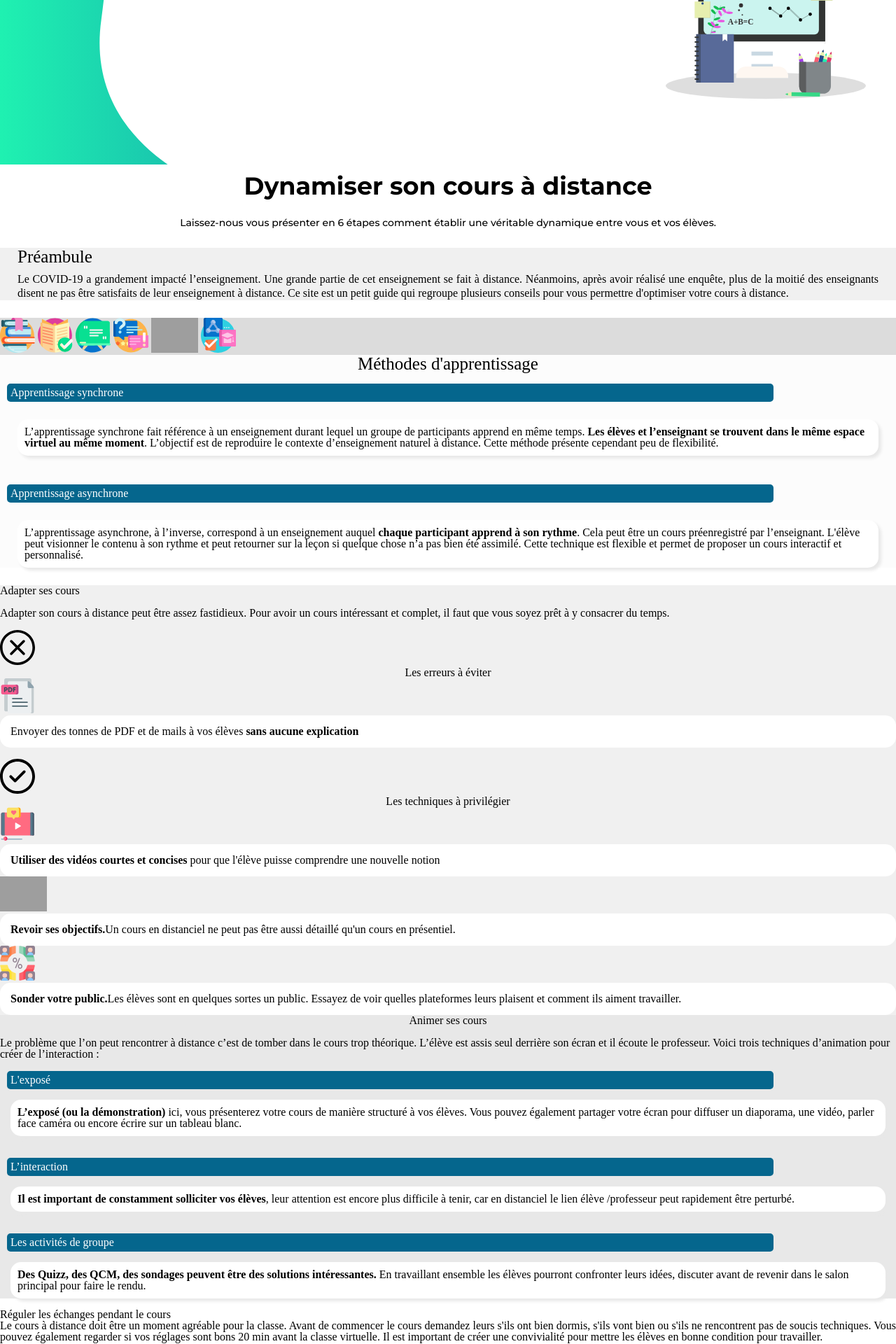
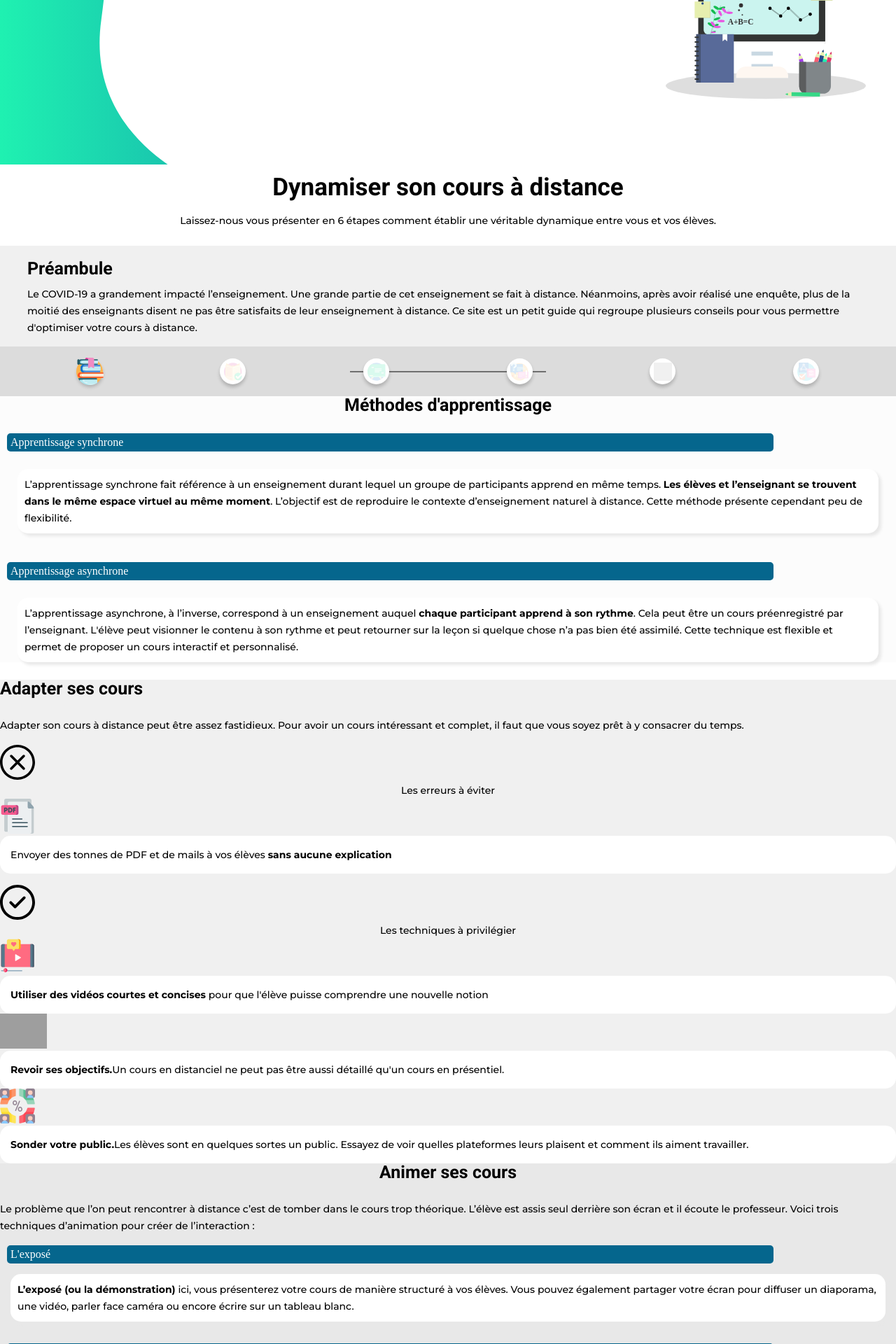
Before and after one commit to YaniMad/appforprofs, a Jekyll site: the page built from index.md, in a window 1280 px wide. Shown: the part 335-2255 px from the top of the page at 70% size. Built offline with Jekyll 4.4.1, drawn with Linux system fonts in a browser that asks for light colours; grey boxes are pictures that could not be loaded.

Commit message:
j'ai bien avancé je finis tout ça demain bisous

```diff
--- a/_includes/commons/components/navigation_bar.html
+++ b/_includes/commons/components/navigation_bar.html
@@ -1,8 +1,47 @@
 <div class="navigation">
-    <img class="taille_navig" src="/assets/iconographie/bulles/methodes_d'apprentissage.svg" alt="icone méthode apprentissage">
-    <img class="taille_navig" src="/assets/iconographie/bulles/Adapter_ses_cours.svg" alt="icone adapter ses cours">
-    <img class="taille_navig" src="/assets/iconographie/bulles/Animer_son_cours.svg" alt="icone animer ses cours">
-    <img class="taille_navig" src="/assets/iconographie/bulles/Reguler_les_echanges_en_classe.svg" alt="icone réguler les échanges">
-    <img class="taille_navig" src="/assets/iconographie/bulles/Le_kit_pour_une_visio_reussie.svg" alt="icone kit visio réussie">
-    <img class="taille_navig" src="/assets/iconographie/bulles/Quelques_logiciel.svg" alt="icone logiciels">
+  <div class="navigation-fake">
+    <div class="navigation-decoration"></div>
+    <div class="icon-background">
+      <img
+        class="navigation_icon"
+        src="/assets/iconographie/bulles/methodes_d'apprentissage.svg"
+        alt="icone méthode apprentissage"
+      />
+    </div>
+    <div class="icon-background">
+      <img
+        class="navigation_icon two"
+        src="/assets/iconographie/bulles/Adapter_ses_cours.svg"
+        alt="icone adapter ses cours"
+      />
+    </div>
+    <div class="icon-background">
+      <img
+        class="navigation_icon two"
+        src="/assets/iconographie/bulles/Animer_son_cours.svg"
+        alt="icone animer ses cours"
+      />
+    </div>
+    <div class="icon-background">
+      <img
+        class="navigation_icon two"
+        src="/assets/iconographie/bulles/Reguler_les_echanges_en_classe.svg"
+        alt="icone réguler les échanges"
+      />
+    </div>
+    <div class="icon-background">
+      <img
+        class="navigation_icon two"
+        src="/assets/iconographie/bulles/Le_kit_pour_une_visio_reussie.svg"
+        alt="icone kit visio réussie"
+      />
+    </div>
+    <div class="icon-background">
+      <img
+        class="navigation_icon two"
+        src="/assets/iconographie/bulles/Quelques_logiciel.svg"
+        alt="icone logiciels"
+      />
+    </div>
+  </div>
 </div>
--- a/_includes/pages/sections/preamble.html
+++ b/_includes/pages/sections/preamble.html
@@ -1,14 +1,14 @@
-<div class="preambule">
+<section class="preambule">
 
-    <div>
-        <h2 class="h2p">Préambule</h2>
-    </div>
+    <h2>Préambule</h2>
 
-    <div class="boxi">
-        <p>Le COVID-19 a grandement impacté l’enseignement. Une grande partie de cet enseignement se fait à distance.
-        Néanmoins, après avoir réalisé une enquête, plus de la moitié des enseignants disent ne pas être satisfaits
-        de leur enseignement à distance. Ce site est un petit guide qui regroupe plusieurs conseils pour vous permettre
-        d'optimiser votre cours à distance.</p>
-    </div>
+    <p>
+      Le COVID-19 a grandement impacté l’enseignement. Une grande partie de cet
+      enseignement se fait à distance. Néanmoins, après avoir réalisé une
+      enquête, plus de la moitié des enseignants disent ne pas être satisfaits
+      de leur enseignement à distance. Ce site est un petit guide qui regroupe
+      plusieurs conseils pour vous permettre d'optimiser votre cours à distance.
+    </p>
 
-</div>
+
+</section>
--- a/_sass/layouts/_introduction.scss
+++ b/_sass/layouts/_introduction.scss
@@ -22,12 +22,12 @@
   }
 
   .introduction-contenu{
-      padding: 13px 43px 23px 43px;
+      padding: 15px 39px 23px 39px;
       h1 {
         text-align: center;
         font-size: $titre-size;
-        font-family: $titre-font;
-        margin-bottom: 23px;
+        font-family: "Roboto", sans-serif;
+        margin-bottom: 18px;
 
       }
       p{
--- a/_sass/layouts/_navigation_bar.scss
+++ b/_sass/layouts/_navigation_bar.scss
@@ -1,9 +1,46 @@
-.navigation{
-    background-color: #DCDCDC;
+.navigation {
+  position: sticky;
+  background-color: #dcdcdc;
+
+  .navigation-fake{
+    display: flex;
+    justify-content: space-around;
+    align-items: center;
+    padding: 17px 26px;
+    background-color: #dcdcdc
 }
+  .navigation-decoration {
 
-.taille_navig{
-    height: 50px;
-    widows: 50px;
+    position: absolute;
+    top: 50%;
+    left: 50%;
+    transform: translate(-50%, -50%);
+    width: 280px;
+    height: 2px;
+    background-color: #707070;
+  }
+  .navigation_icon {
+      position: relative;
+    z-index: 999;
+    height: 39px;
+    width: 39px;
     object-fit: cover;
+  }
+  .icon-background{
+      z-index: 998;
+      display: flex;
+      justify-content: center;
+      align-items: center;
+      background-color: #FFFFFF;
+      height: 37px;
+      width: 37px;
+      border-radius: 50%;
+      box-shadow: $box-shadow;
+  }
+  .two{
+    height: 26px;
+    width: 26px;
+    opacity: 15%;
+
+  }
 }
--- a/_sass/layouts/_preamble.scss
+++ b/_sass/layouts/_preamble.scss
@@ -1,17 +1,17 @@
-.preambule{
-    background-color: #F0F0F0;
+.preambule {
+  background-color: $first-theme-color;
+  padding: 20px 39px 15px 39px;
 }
 
-.h2p {
-    margin-left: 25px;
-    font-size: 25px;
+h2 {
+
+  font-size: $sous-titre-size;
+  font-family: $sous-titre-font;
+  margin-bottom: 12px;
 }
 
-.boxi {
-    display: flex;
-    flex-wrap: wrap;
-    margin: 10px 25px 25px 25px;
-    text-align: justify;
-    text-justify: inter-word;
-    line-height: 20px;
+p{
+    font-family:$paragraphe-font;
+    font-size:$paragraphe-size;
+    line-height: 24px;
 }
--- a/_sass/layouts/_softwares.scss
+++ b/_sass/layouts/_softwares.scss
@@ -4,7 +4,7 @@
   background-color: $first-theme-color;
   h2 {
     text-align: center;
-    padding: 33px 46px 52px 46px;
+    padding: 33px 46px 33px 46px;
     font-size: $sous-titre-size;
     font-family: $sous-titre-font;
   }
@@ -58,12 +58,10 @@
       }
       p {
         text-align: left;
-        width: 162px;
-        margin-right: 100px;
+        width: 250px;
         padding-left: 10px;
         font-size: 18px;
         font-family: $paragraphe-font;
-
       }
     }
   }
```
